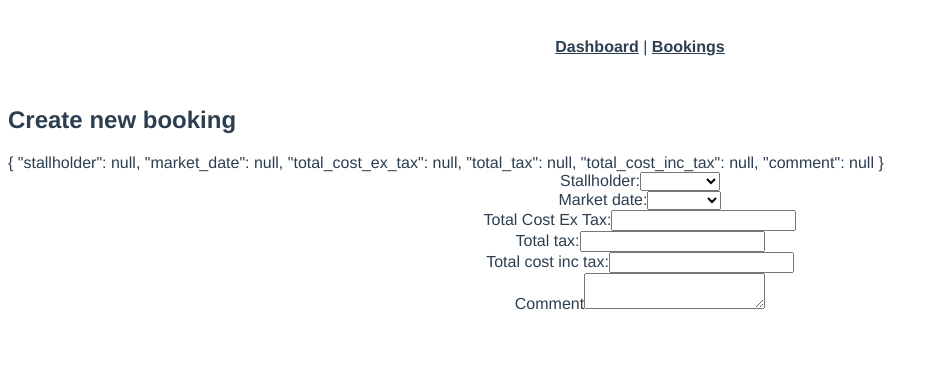
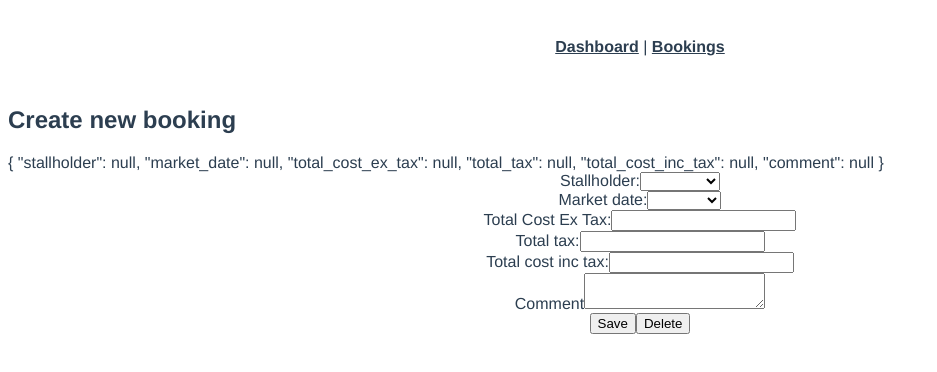
Before and after one commit to juneroy1/bookings_jq, a Vue app: page /booking/create in a window 1280 px wide. Shown: the top 372 px of the page, without its empty margins (0-937 px from the left). Built offline with nearby package versions, Linux system fonts and the light colour scheme.

Commit message:
feat apply action button on the form page booking

```diff
--- a/src/views/Booking/FormPage.vue
+++ b/src/views/Booking/FormPage.vue
@@ -1,14 +1,17 @@
 <template>
     <div>
         <BookingItemForm/>
+        <ActionButton/>
     </div>
 </template>
 
 <script >
+import ActionButton from '../components/ActionButton.vue';
 import BookingItemForm from './components/ItemForm.vue'
 export default {
     components: {
-        BookingItemForm
+        BookingItemForm,
+        ActionButton
     },
     setup(){
 
```
